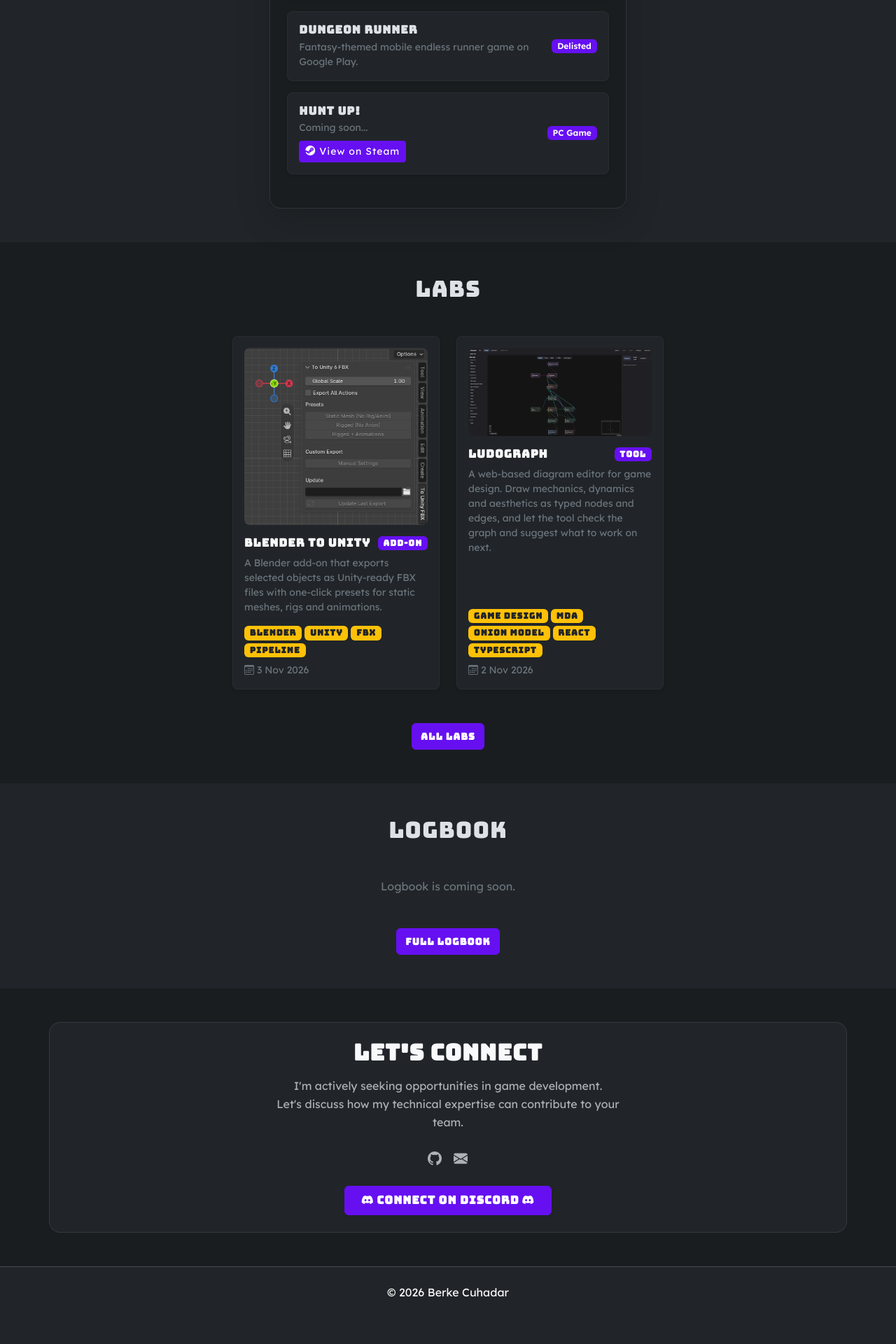
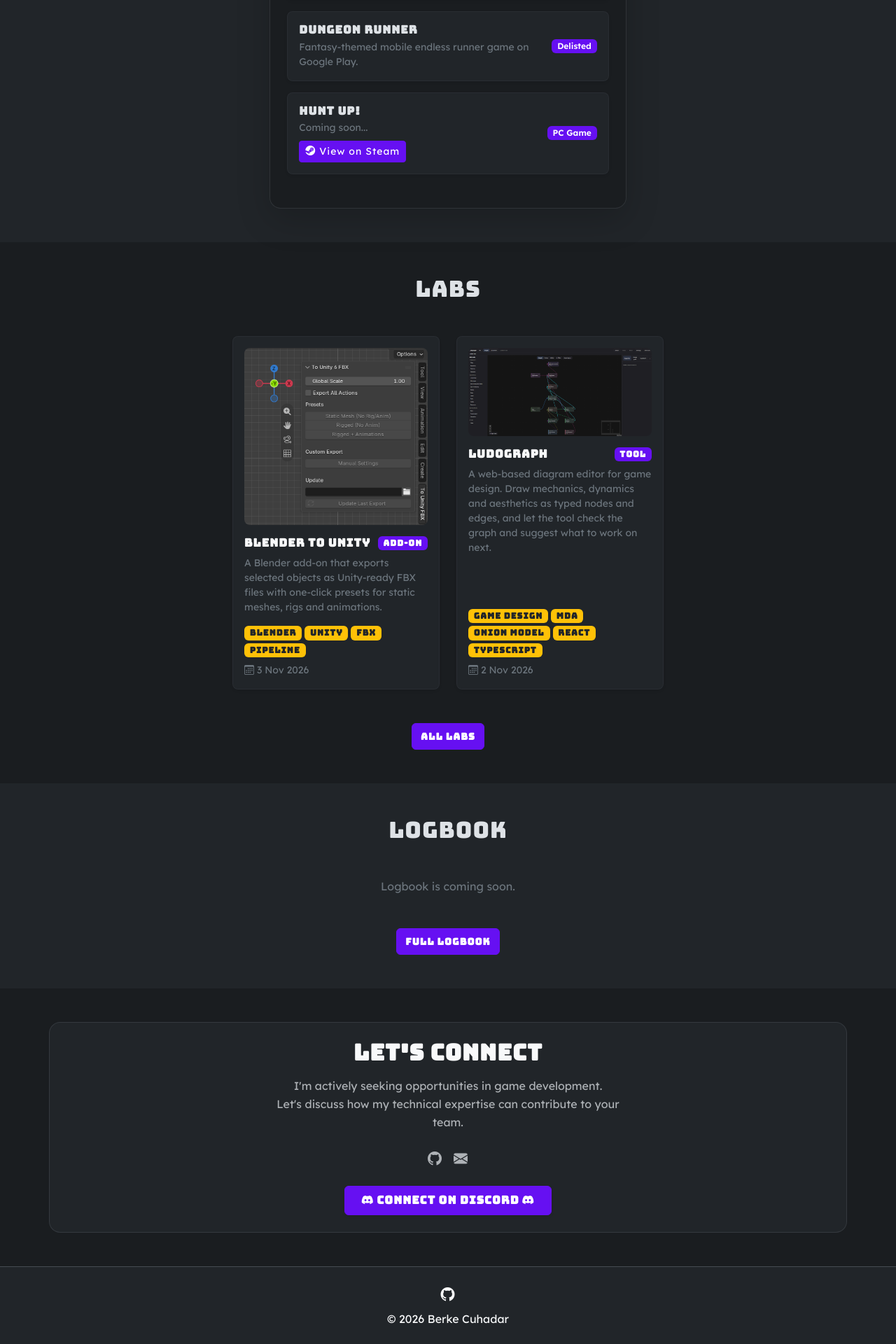
Before and after one commit to berkecuhadar/berkecuhadar.github.io, a Jekyll site: the page built from index.html, in a window 1280 px wide. Shown: the part 1945-3865 px from the top of the page at 70% size. Built offline with Jekyll 4.4.1, drawn with Linux system fonts in a browser that asks for light colours; before the commit the page ends 3827 px from its top, so only the background shows below that.

Commit message:
Add GitHub link to footer

```diff
--- a/_layouts/default.html
+++ b/_layouts/default.html
@@ -30,6 +30,10 @@
   <hr class="border-secondary opacity-50 my-0">
 
   <footer class="container-fluid py-4 bg-dark text-light text-center">
+    <p class="mb-2">
+      <a href="https://github.com/berkecuhadar" target="_blank" rel="noopener" class="text-reset text-decoration-none fs-5"
+        aria-label="GitHub"><i class="bi bi-github"></i></a>
+    </p>
     <p class="mb-0">&copy; <span id="current-year"></span> Berke Cuhadar</p>
   </footer>
 
```
